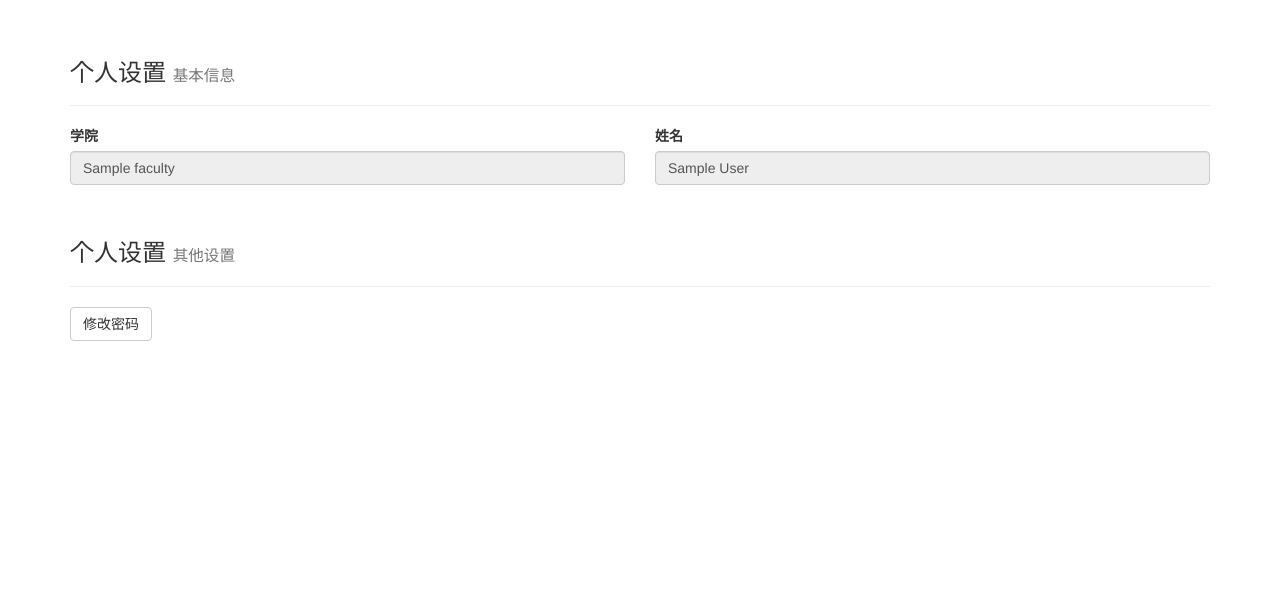
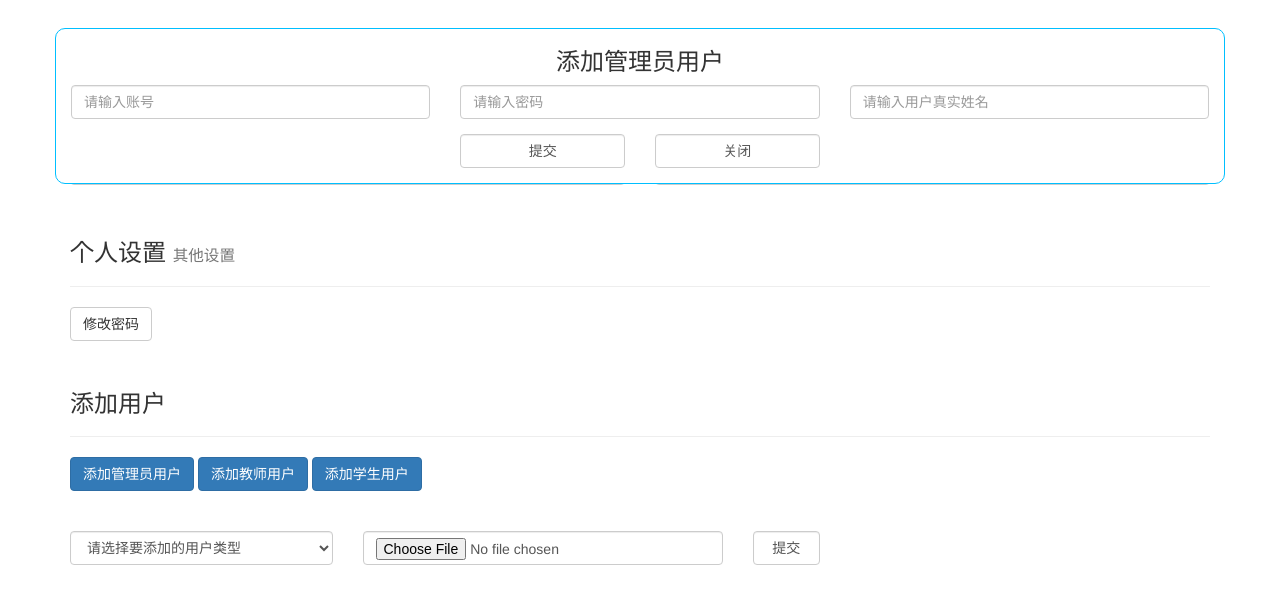
Before and after one commit to pi12138/GDMS, a Django app: page /user/administrator_settings/ in a window 1280 px wide. Shown: the part 52-656 px from the top of the page. Run offline with Django 3.2, Linux system fonts and the light colour scheme; a user stored in the database is signed in; tables that the repository leaves empty hold one stand-in row (values such as "Sample post").

Commit message:
'编写添加用户表单'

```diff
--- /dev/null
+++ b/static/css/admin_settings.css
@@ -0,0 +1,12 @@
+#adminUser{
+    z-index: 1000;
+    position: absolute;
+    top: 80px;
+
+    right: 50%;
+    transform: translateX(50%);
+
+    background-color: white;
+    border: 1px solid deepskyblue;
+    border-radius: 10px;
+}
--- /dev/null
+++ b/static/js/add_user.js
@@ -0,0 +1,144 @@
+/*
+* 管理员功能： 添加系统用户
+* */
+function handleError(error){
+    console.log(error)
+    console.log(error.response)
+    alert("Error")
+}
+
+function getCookie(name){
+    /* 获取cookie中的csrftoken */
+    var name = name + "=";
+    var ca = document.cookie.split(';');
+    for(var i=0; i<ca.length; i++){
+        var c = ca[i].trim();
+        if (c.indexOf(name)==0) return c.substring(name.length,c.length);
+    }
+    return "";
+}
+
+function getHeaders() {
+    /* 为获取post, put, patch请求获取headers*/
+    let csrfToken = getCookie('csrftoken')
+    let headers = {
+        'X-CSRFToken': csrfToken
+    }
+
+    return headers
+}
+
+
+let addUser = new Vue({
+    el: '#addUser',
+    data: {},
+    methods: {
+        addAdminUser(){
+            adminUser.showUserForm()
+        },
+
+        addStudentUser(){
+
+        },
+
+        addTeacherUser(){
+
+        }
+    }
+})
+
+
+let adminUser = new Vue({
+    el: '#adminUser',
+    data: {
+        username: "",
+        password: "",
+        name: ""
+
+    },
+    methods: {
+        createUser(){
+            let url = '/api/user/'
+            let headers = getHeaders()
+
+            axios.post(url, this.$data, {headers: headers})
+                .then(res => {
+                    console.log(res.data)
+                    alert('新建管理员用户成功')
+                })
+                .catch(err => {
+                    handleError(err)
+                })
+        },
+
+        showUserForm(){
+            this.$refs.adminUser.classList.remove('hidden')
+        },
+
+        hiddenUserForm(){
+            this.$refs.adminUser.classList.add('hidden')
+        }
+    }
+});
+
+
+let teacherUser = new Vue({
+    el: '#teacherUser',
+    data: {
+        username: "",
+        password: "",
+        name: "",
+        gender: "",
+        education: "",
+        teacher_title: "",
+        phone: "",
+        qq: '',
+        office: ''
+    },
+    methods: {
+        createUser(){
+            let url = '/api/user/'
+            let headers = getHeaders()
+
+            axios.post(url, this.$data, {headers: headers})
+                .then(res => {
+                    console.log(res.data)
+                    alert('创建教师用户成功')
+                })
+                .catch(err => {
+                    handleError(err)
+                })
+        }
+    }
+})
+
+
+let studentUser = new Vue({
+    el: '#studentUser',
+    data: {
+        username: '',
+        password: '',
+        name: '',
+        gender: '',
+        klass: '',
+        direction: '',
+        profession: '',
+        phone: '',
+        qq: ''
+    },
+    methods: {
+        createUser(){
+            let url = '/api/user/'
+            let headers = getHeaders()
+
+            axios.post(url, this.$data, {headers: headers})
+                .then(res => {
+                    console.log(res.data)
+                    alert('新建学生用户成功')
+                })
+                .catch(err => {
+                    handleError(err)
+                })
+        }
+    }
+})
--- a/user/templates/admin_settings.html
+++ b/user/templates/admin_settings.html
@@ -9,6 +9,7 @@
     <!-- 最新版本的 Bootstrap 核心 CSS 文件 -->
     <link rel="stylesheet" href="https://cdn.jsdelivr.net/npm/bootstrap@3.3.7/dist/css/bootstrap.min.css"
         integrity="sha384-BVYiiSIFeK1dGmJRAkycuHAHRg32OmUcww7on3RYdg4Va+PmSTsz/K68vbdEjh4u" crossorigin="anonymous">
+    <link rel="stylesheet" href="/static/css/admin_settings.css">
 </head>
 
 <body>
@@ -93,6 +94,70 @@
     </div>
 
 
+    <div class="container" id="addUser">
+        <div class="page-header">
+            <h3>添加用户</h3>
+        </div>
+
+
+        <button type="button" class="btn btn-primary" @click="addAdminUser">添加管理员用户</button>
+        <button type="button" class="btn btn-primary" @clicl="addTeacherUser">添加教师用户</button>
+        <button type="button" class="btn btn-primary" @click="addStudentUser">添加学生用户</button>
+        <br><br><br>
+
+        <!-- 导入用户信息表单 -->
+        <form action="/user/import_user/" class="form">
+            {% csrf_token %}
+            <div class="row">
+                <div class="col-md-3 form-group">
+                    <select name="" id="" class="form-control">
+                        <option value="0" selected>请选择要添加的用户类型</option>
+                        <option value="admin">管理员用户</option>
+                        <option value="teacher">教师用户</option>
+                        <option value="student">学生用户</option>
+                    </select>
+                </div>
+
+                <div class="col-md-4 form-group">
+                    <input type="file" class="form-control" id="userInfoFile">
+                </div>
+
+                <div class="col-md-1 form-group">
+                    <input type="submit" class="form-control" value="提交">
+                </div>
+            </div>
+        </form>
+    </div>
+
+
+    <div class="container" id="adminUser" ref="adminUser">
+        <form action="" class="form">
+            <h3 class="text-center">添加管理员用户</h3>
+            <div class="row">
+                <div class="form-group col-md-4">
+                    <input type="text" v-model="username" placeholder="请输入账号" class="form-control">
+                </div>
+                <div class="form-group col-md-4">
+                    <input type="text" v-model="password" placeholder="请输入密码" class="form-control">
+                </div>
+                <div class="form-group col-md-4">
+                    <input type="text" v-model="name" placeholder="请输入用户真实姓名" class="form-control">
+                </div>
+            </div>
+
+            <div class="row">
+                <div class="form-group col-md-2 col-md-push-4">
+                    <input type="button" class="form-control" value="提交">
+                </div>
+                <div class="form-group col-md-2 col-md-push-4" >
+                    <input type="button" class="form-control" value="关闭" @click="hiddenUserForm">
+                </div>
+            </div>
+        </form>
+
+    </div>
+
+
     <script src="https://cdn.jsdelivr.net/npm/vue/dist/vue.js"></script>
     <script src="https://unpkg.com/axios/dist/axios.min.js"></script>
     <script>
@@ -155,6 +220,7 @@
 
         })
     </script>
+    <script src="/static/js/add_user.js"></script>
 </body>
 
 </html>
```
